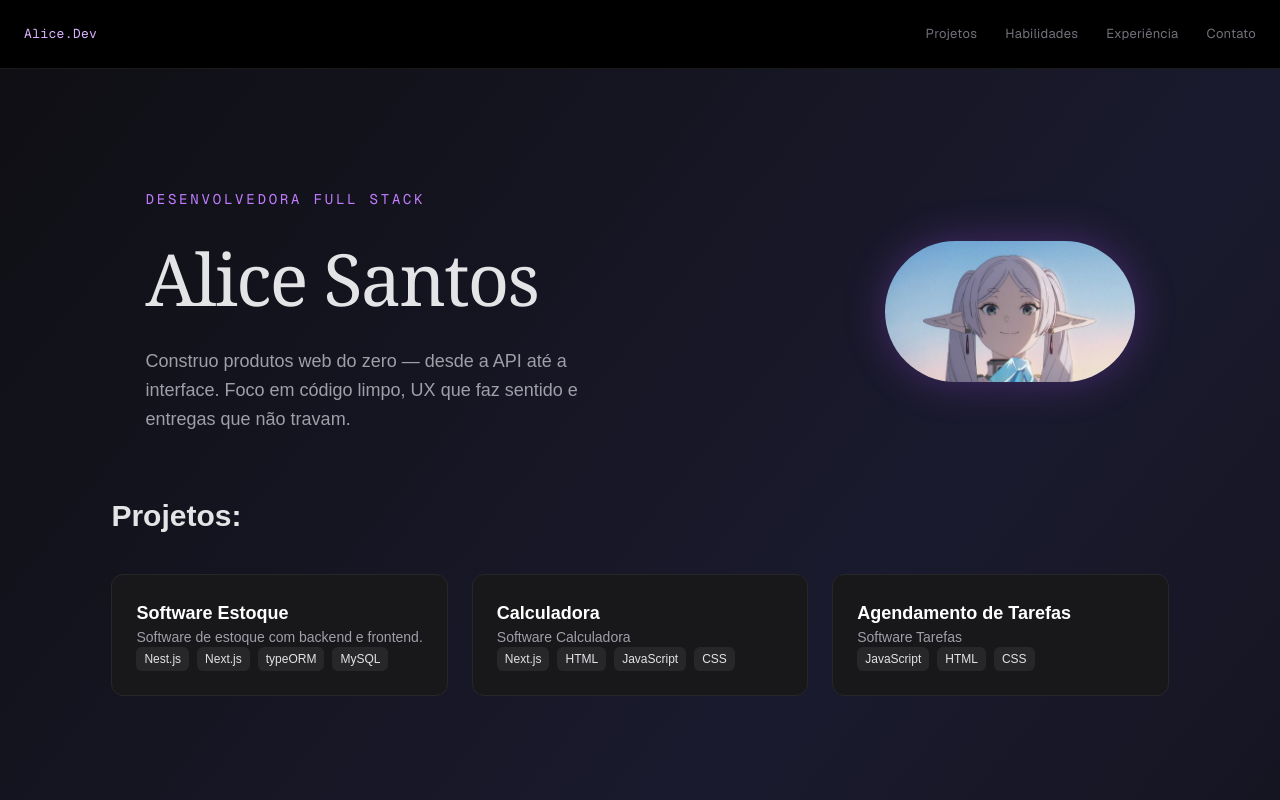
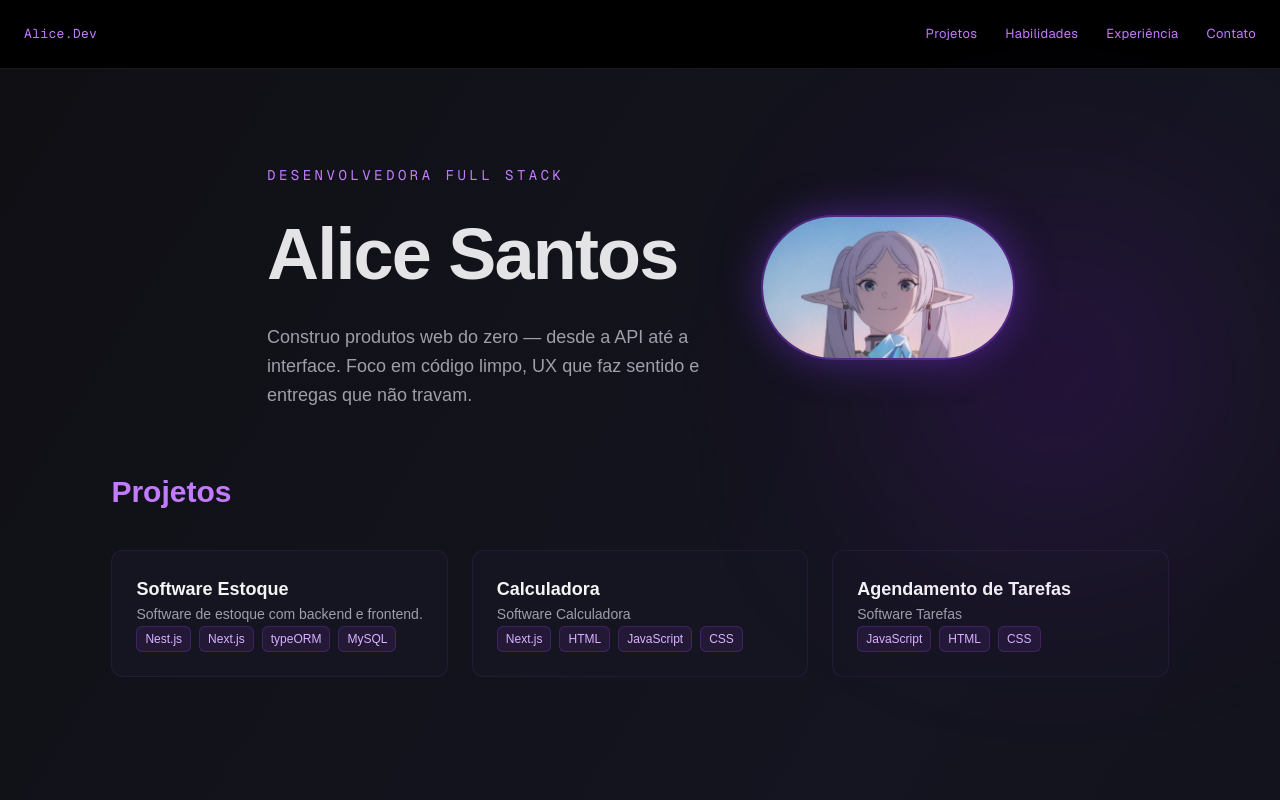
Before and after one commit to alicalice/SitePortfolio, a Next.js app in the folder portfolio-dev/: page / in a window 1280 px wide. Shown: the top 800 px of the page. Built offline with nearby package versions, Linux system fonts and the light colour scheme.

Commit message:
refino de cores e visual da pagina principal e seção de projetos.

```diff
--- a/portfolio-dev/app/components/Navbar.tsx
+++ b/portfolio-dev/app/components/Navbar.tsx
@@ -6,7 +6,7 @@ export default function Navbar() {
       <nav className="max-w-900px mx-auto px-6 py-6 flex items-center justify-between">
 
 
-        <span className="font-mono text-[13px] tracking-wide text-purple-300 border-white">
+        <span className="font-mono text-[13px] tracking-wide text-purple-400 border-white">
           Alice.Dev
         </span>
 
@@ -15,7 +15,7 @@ export default function Navbar() {
           <li>
             <Link
               href="#projetos"
-              className="text-zinc-500 hover:text-zinc-200 transition-colors"
+              className="text-purple-400 hover:text-purple-600 transition-colors hover:shadow-[0_0_25px_rgba(168,85,247,0.15)]"
             >
               Projetos
             </Link>
@@ -24,7 +24,7 @@ export default function Navbar() {
           <li>
             <Link
               href="#skills"
-              className="text-zinc-500 hover:text-zinc-200 transition-colors"
+              className="text-purple-400 hover:text-purple-600 transition-colors hover:shadow-[0_0_25px_rgba(168,85,247,0.15)]"
             >
               Habilidades
             </Link>
@@ -33,7 +33,7 @@ export default function Navbar() {
           <li>
             <Link
               href="#experiencia"
-              className="text-zinc-500 hover:text-zinc-200 transition-colors"
+              className="text-purple-400 hover:text-purple-600 transition-colors hover:shadow-[0_0_25px_rgba(168,85,247,0.15)]"
             >
               Experiência
             </Link>
@@ -42,7 +42,7 @@ export default function Navbar() {
           <li>
             <Link
               href="#contato"
-              className="text-zinc-500 hover:text-zinc-200 transition-colors"
+              className="text-purple-400 hover:text-purple-600 transition-colors hover:shadow-[0_0_25px_rgba(168,85,247,0.15)]"
             >
               Contato
             </Link>
--- a/portfolio-dev/app/components/ProjectCard.tsx
+++ b/portfolio-dev/app/components/ProjectCard.tsx
@@ -13,21 +13,27 @@ export default function ProjectCard({
     return(
 
         <div className="
-        bg-zinc-900
-border border-zinc-800
-rounded-xl
-p-6
-transition-all duration-300
-hover:border-purple-500
-hover:shadow-[0_0_25px_rgba(168,85,247,0.15)]
-hover:scale-[1.02]">
+            group
+            bg-[#151521]
+            border border-purple-500/10
+            rounded-xl
+            p-6
+            transition-all duration-300
+            hover:border-purple-500/40
+            hhover:shadow-[0_0_25px_rgba(124,58,237,0.25)]
+            hover:scale-[1.02]">
 
-            <h3 className="text-lg font-semibold text-white">{title}</h3>
+            <h3 className="text-lg font-semibold text-zinc-100 group-hover:text-purple-300 transition-colors">{title}</h3>
 
-            <p className="text-zinc-400 text-sm">{description}</p>
+            <p className="text-zinc-400 text-sm leading-relaxed">{description}</p>
 
             <div className="flex flex-wrap gap-2">{techs.map((tech,index)=>(
-                <span key={index} className="text-xs bg-zinc-800 px-2 py-1 rounded-md">
+                <span key={index} className="text-xs
+                bg-purple-500/10
+                text-purple-300 border
+                border-purple-500/20
+                px-2 py-1
+                rounded-md">
                     {tech}
                 </span>
 
--- a/portfolio-dev/app/page.tsx
+++ b/portfolio-dev/app/page.tsx
@@ -11,13 +11,20 @@ export default function Home() {
   return (
     <>
 
-    <div className="min-h-screen flex flex-col justify-between bg-linear-to-br from-[#0f0f14] via-[#1a1a2e] to-[#0f0f14] text-zinc-200">
 
 
-    <main className="flex items-center justify-around mt-30">
+
+    <div className="min-h-screen flex flex-col justify-between bg-linear-to-br from-[#0f0f14] via-[#151521] to-[#0f0f14] text-zinc-200 relative z-10">
+
+      <div className="absolute top-40 right-20 w-72 h-72 bg-purple-600/20 blur-[120px] rounded-full"></div>
+
+
+
+
+    <main className="flex flex-col md:flex-row items-center justify-between gap-12 px-6 max-w-6xl mx-auto mt-24">
       <div className="max-w-xl space-y-6">
-          <h3 className="text-sm uppercase tracking-[0.2em] text-purple-400 font-mono">DESENVOLVEDORA FULL STACK</h3>
-          <h1 className="text-5xl md:text-7xl font-serif leading-tight tracking-tight">Alice Santos</h1>
+          <h3 className="text-sm uppercase tracking-[0.25em] text-purple-400 font-mono">DESENVOLVEDORA FULL STACK</h3>
+          <h1 className="text-5xl md:text-7xl font-bold leading-tight tracking-tight">Alice Santos</h1>
           <p className="text-zinc-400 text-lg leading-relaxed max-w-md">
             Construo produtos web do zero —
             desde a API até a interface.
@@ -26,7 +33,7 @@ export default function Home() {
       </div>
       <div>
         <Image
-        className="rounded-full shadow-[0_0_40px_rgba(168,85,247,0.3)]"
+        className="rounded-full shadow-[0_0_40px_rgba(124,58,237,0.5)] ring-2 ring-purple-500/30"
         src={imagem}
         alt="foto perfil"
         width={250}
@@ -41,7 +48,11 @@ export default function Home() {
     <section className="max-w-6xl mx-auto px-6 py-16">
 
 
-      <h2 className="text-3xl font-bold mb-10">Projetos:</h2>
+      <h2 className="text-3xl font-bold mb-10 text-purple-400">
+
+        <span className="text-purple-400">Projetos</span>
+
+      </h2>
 
       <div className="grid md:grid-cols-2 lg:grid-cols-3 gap-6">
         {projects.map((project,index)=>(
@@ -56,19 +67,19 @@ export default function Home() {
 
     </section>
 
-    <section>
+    <section className="max-w-6xl mx-auto px-6 py-16">
       <Skills />
     </section>
 
-    <section>
+    <section className="max-w-6xl mx-auto px-6 py-16">
       <Experience/>
     </section>
 
-    <section>
+    <section className="max-w-6xl mx-auto px-6 py-16">
           <Contact />
     </section>
 
-    <section>
+    <section className="max-w-6xl mx-auto px-6 py-16">
           <Footer />
     </section>
 
@@ -77,11 +88,11 @@ export default function Home() {
     <div className="flex mt-9 gap-4 mb-30 ml-25">
       <a href="" className="
         px-6 py-3
-      bg-purple-700
+      bg-purple-600
       text-white
         font-semibold
         rounded-lg
-      hover:bg-purple-600
+      hover:bg-purple-500
         transition
         hover:shadow-[0_0_20px_rgba(168,85,247,0.2)]
       ">
```
